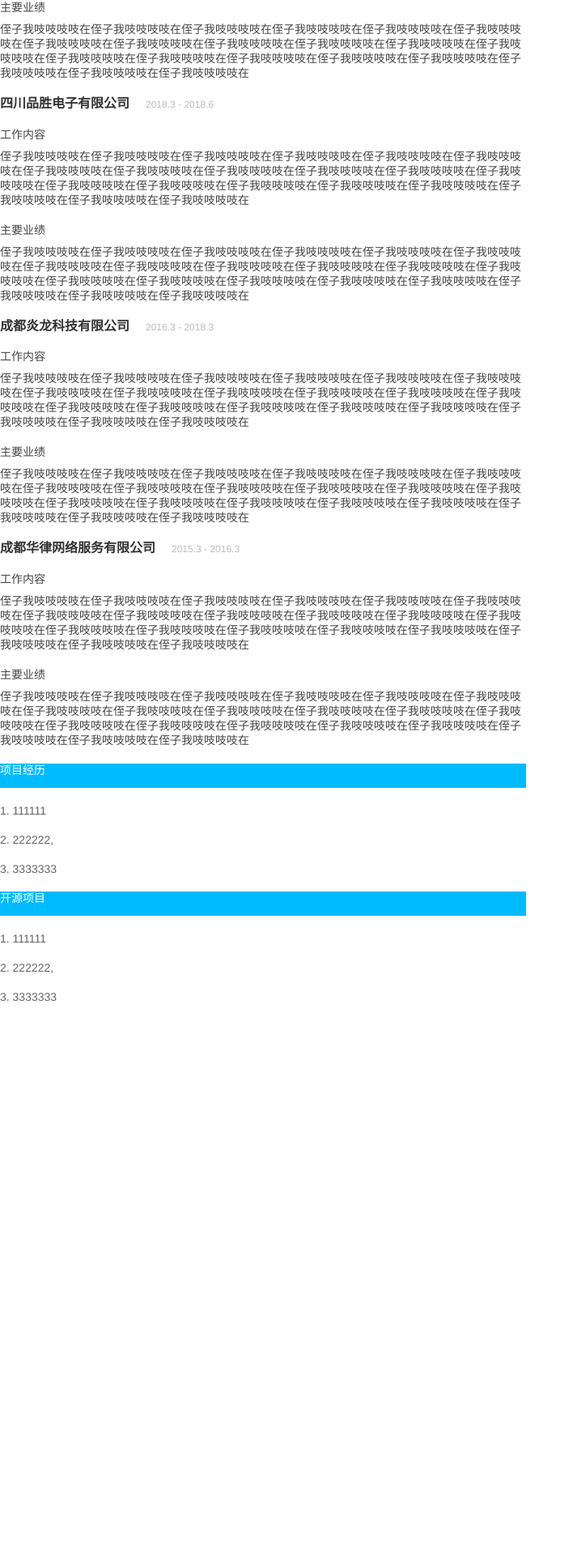
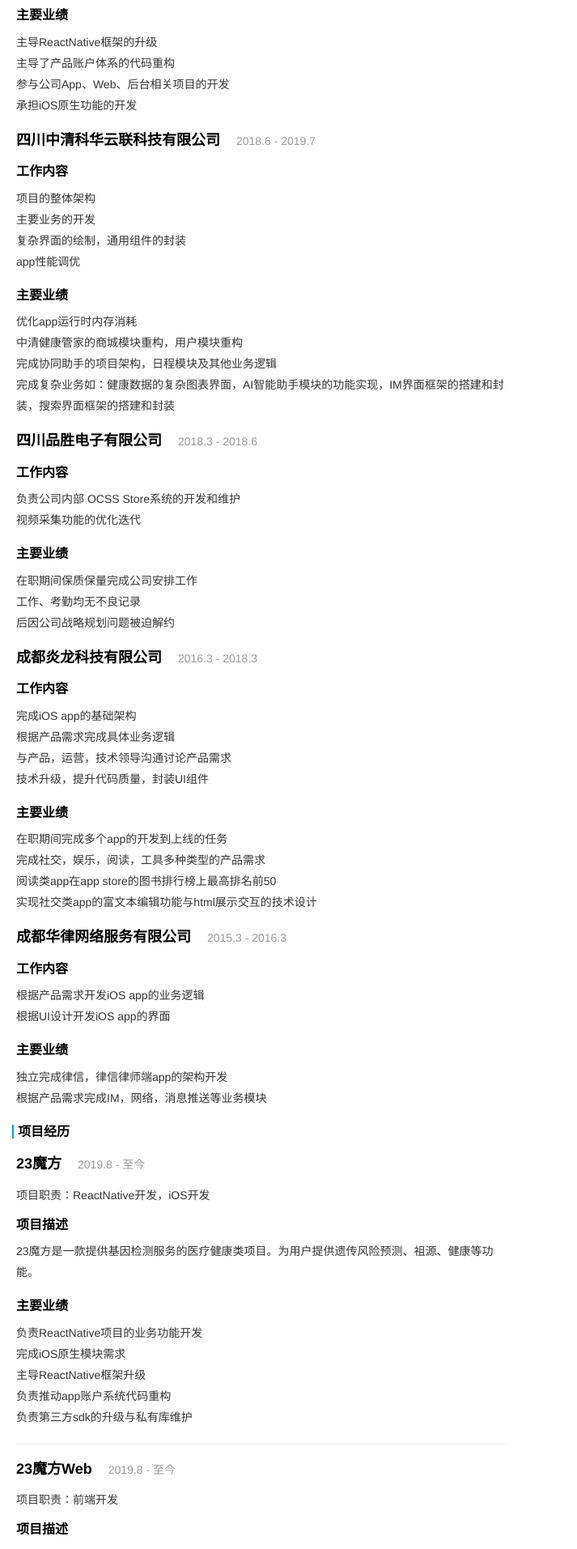
Before and after one commit to rabbitmouse/Vue-Demo, a Vue app in the folder malldemo/: page /resume in a window 1280 px wide. Shown: the part 778-2691 px from the top of the page at 81% size, without its empty margins (0-713 px from the left). Before the commit the page ends 2017 px from the top, so only its background shows below. Built offline with nearby package versions, Linux system fonts and the light colour scheme.

Commit message:
feat: resume info add

```diff
--- a/malldemo/src/views/person/Resume.vue
+++ b/malldemo/src/views/person/Resume.vue
@@ -2,7 +2,9 @@
   <main id="resume">
     <article>
       <section>
-        <div class="section">基本信息</div>
+        <div class="section">
+          <h3 class="h3">基本信息</h3>
+        </div>
         <div class="base-info">
           <h1>猪猪猪</h1>
           <div class='personal'>
@@ -14,39 +16,81 @@
         </div>
       </section>
       <section>
-        <div class="section">专业技能</div>
-        <div class="base-box" v-for="(item, index) in skills" :key="index">
-          <span>{{index + 1}}. {{item}}</span>
+        <div class="section">
+          <h3 class="h3">自我评价</h3>
+        </div>
+        <div class="title-box">
+          <p class="content-text">{{skills}}</p>
         </div>
       </section>
       <section>
-        <div class="section">工作经历</div>
-        <div class="base-box" v-for="(item, index) in companys" :key="index">
+        <div class="section">
+          <h3 class="h3">专业技能</h3>
+        </div>
+        <div class="title-box">
+          <p class="content-text">{{professional}}</p>
+        </div>
+      </section>
+      <section>
+        <div class="section">
+          <h3 class="h3">工作经历</h3>
+        </div>
+        <div class="title-box" v-for="(item, index) in companys" :key="index">
           <div>
-            <span class="h2">{{item.name}}</span>
+            <h2 class="h2 inline">{{item.name}}</h2>
             <span class="time-text">{{item.time}}</span>
           </div>
-          <div class="base-box">
-            <p class="h3">工作内容</p>
-            <p class="content-text">侄子我吱吱吱吱在侄子我吱吱吱吱在侄子我吱吱吱吱在侄子我吱吱吱吱在侄子我吱吱吱吱在侄子我吱吱吱吱在侄子我吱吱吱吱在侄子我吱吱吱吱在侄子我吱吱吱吱在侄子我吱吱吱吱在侄子我吱吱吱吱在侄子我吱吱吱吱在侄子我吱吱吱吱在侄子我吱吱吱吱在侄子我吱吱吱吱在侄子我吱吱吱吱在侄子我吱吱吱吱在侄子我吱吱吱吱在侄子我吱吱吱吱在侄子我吱吱吱吱在</p>
+          <div class="title-box">
+            <h3 class="h3">工作内容</h3>
+            <p class="content-text">{{item.content}}</p>
           </div>
-          <div class="base-box">
-            <p class="h3">主要业绩</p>
-            <p class="content-text">侄子我吱吱吱吱在侄子我吱吱吱吱在侄子我吱吱吱吱在侄子我吱吱吱吱在侄子我吱吱吱吱在侄子我吱吱吱吱在侄子我吱吱吱吱在侄子我吱吱吱吱在侄子我吱吱吱吱在侄子我吱吱吱吱在侄子我吱吱吱吱在侄子我吱吱吱吱在侄子我吱吱吱吱在侄子我吱吱吱吱在侄子我吱吱吱吱在侄子我吱吱吱吱在侄子我吱吱吱吱在侄子我吱吱吱吱在侄子我吱吱吱吱在侄子我吱吱吱吱在</p>
+          <div class="title-box">
+            <h3 class="h3">主要业绩</h3>
+            <p class="content-text">{{item.achievement}}</p>
           </div>
         </div>
       </section>
       <section>
-        <div class="section">项目经历</div>
-        <div class="base-box" v-for="(item, index) in skills" :key="index">
-          <span>{{index + 1}}. {{item}}</span>
+        <div class="section">
+          <h3 class="h3">项目经历</h3>
+        </div>
+        <div class="title-box bottom-line" v-for="(item, index) in products" :key="index">
+          <div>
+            <h2 class="h2 inline">{{item.name}}</h2>
+            <span class="time-text">{{item.time}}</span>
+            <p class="work">项目职责：{{item.work}}</p>
+          </div>
+          <div class="title-box">
+            <h3 class="h3">项目描述</h3>
+            <p class="content-text">{{item.desc}}</p>
+          </div>
+          <div class="title-box">
+            <h3 class="h3">主要业绩</h3>
+            <p class="content-text">{{item.duty}}</p>
+          </div>
+          <div class="title-box">
+            <p class="content-text">{{item.content}}</p>
+          </div>
         </div>
 
       </section>
       <section>
-        <div class="section">开源项目</div>
-        <div class="base-box" v-for="(item, index) in skills" :key="index">
-          <span>{{index + 1}}. {{item}}</span>
+        <div class="section">
+          <h3 class="h3">开源项目</h3>
+        </div>
+        <div class="title-box" v-for="(item, index) in works" :key="index">
+          <div>
+            <h2 class="h2 inline">{{item.name}}</h2>
+            <p class="work">项目描述：{{item.title}}</p>
+          </div>
+          <div class="title-box">
+            <h3 class="h3">主要功能</h3>
+            <p class="content-text">{{item.function}}</p>
+          </div>
+          <div class="title-box">
+            <h3 class="h3">项目地址</h3>
+            <p class="content-text url-text">{{item.url}}</p>
+          </div>
         </div>
       </section>
     </article>
@@ -63,37 +107,156 @@
     },
     data() {
       return {
-        skills: ['111111', '222222,', '3333333'],
+        skills: '5年开发经验，大前端开发。\n熟练掌握iOS开发技术、ReactNative跨平台开发框架、Vue框架。\n熟练掌握Objective-C、Swift、JavaScript。\n掌握常用的数据结构与算法，掌握常用的设计模式。\n有多个线上app经验，能够独立开发iOS APP，熟练掌握开发工具及证书配置等上线流畅。',
+        professional: '深入了解Objective-C，熟练使用Swift，熟悉C/C++\n熟练掌握JavaScript，Html，CSS，熟练使用ReactNative、Vue等前端开发框架\n深入理解iOS内存管理机制，runtime，runloop，多线程技术\n熟练使用git，svn代码管理\n掌握常用的数据结构与算法\n掌握HTTP，TCP，UDP网络协议，\n熟练掌握iOS开发账号证书配置及应用上架流程',
         companys: [
           {
             name: '成都二十三魔方生物科技有限公司',
             time: '2019.8 - 至今',
-            content: '',
-            achievement: ''
+            content: '负责23魔方App的开发维护\n负责web项目的业务开发\n负责后台项目的功能开发\n负责新技术的更新和实施',
+            achievement: '主导ReactNative框架的升级\n主导了产品账户体系的代码重构\n参与公司App、Web、后台相关项目的开发\n承担iOS原生功能的开发'
           },
           {
             name: '四川中清科华云联科技有限公司',
             time: '2018.6 - 2019.7',
-            content: '',
-            achievement: ''
+            content: '项目的整体架构\n主要业务的开发\n复杂界面的绘制，通用组件的封装\napp性能调优',
+            achievement: '优化app运行时内存消耗\n中清健康管家的商城模块重构，用户模块重构\n完成协同助手的项目架构，日程模块及其他业务逻辑\n完成复杂业务如：健康数据的复杂图表界面，AI智能助手模块的功能实现，IM界面框架的搭建和封装，搜索界面框架的搭建和封装'
           },
           {
             name: '四川品胜电子有限公司',
             time: '2018.3 - 2018.6',
-            content: '',
-            achievement: ''
+            content: '负责公司内部 OCSS Store系统的开发和维护\n视频采集功能的优化迭代',
+            achievement: '在职期间保质保量完成公司安排工作\n工作、考勤均无不良记录\n后因公司战略规划问题被迫解约'
           },
           {
             name: '成都炎龙科技有限公司',
             time: '2016.3 - 2018.3',
-            content: '',
-            achievement: ''
+            content: '完成iOS app的基础架构\n根据产品需求完成具体业务逻辑\n与产品，运营，技术领导沟通讨论产品需求\n技术升级，提升代码质量，封装UI组件',
+            achievement: '在职期间完成多个app的开发到上线的任务\n完成社交，娱乐，阅读，工具多种类型的产品需求\n阅读类app在app store的图书排行榜上最高排名前50\n实现社交类app的富文本编辑功能与html展示交互的技术设计'
           },
           {
             name: '成都华律网络服务有限公司',
             time: '2015.3 - 2016.3',
-            content: '',
-            achievement: ''
+            content: '根据产品需求开发iOS app的业务逻辑\n根据UI设计开发iOS app的界面',
+            achievement: '独立完成律信，律信律师端app的架构开发\n根据产品需求完成IM，网络，消息推送等业务模块'
+          },
+        ],
+        products: [{
+          name: '23魔方',
+          work: 'ReactNative开发，iOS开发',
+          time: '2019.8 - 至今',
+          desc: '23魔方是一款提供基因检测服务的医疗健康类项目。为用户提供遗传风险预测、祖源、健康等功能。',
+          duty: '负责ReactNative项目的业务功能开发\n完成iOS原生模块需求\n主导ReactNative框架升级\n负责推动app账户系统代码重构\n负责第三方sdk的升级与私有库维护',
+          technique: '',
+        },
+        {
+          name: '23魔方Web',
+          work: '前端开发',
+          time: '2019.8 - 至今',
+          desc: '用于承载公司官网、web端业务、营销落地页的web项目',
+          duty: '负责web页面的业务功能开发\n完成活动落地页开发',
+          technique: '',
+        },
+        {
+          name: 'cms，uoms后台管理系统',
+          work: '前端开发',
+          time: '2019.8 - 至今',
+          desc: 'cms、uoms是公司的后台项目，用于配置项目数据以实现C端项目的业务逻辑',
+          duty: '负责活动、检测流程、营销等后台功能的开发',
+          technique: '',
+        },
+        {
+          name: '中清协同助手',
+          work: 'iOS开发',
+          time: '2018.10 - 2019.6',
+          desc: '中清协同助手是企业内部管理App，提供合同管理，日程管理，渠道管理，商品展示等功能',
+          duty: '项目整体架构搭建\n日程管理模块实现\n公共自定义UI控件封装\n其他业务逻辑开发',
+          technique: '',
+        },
+        {
+          name: '中清健康管家',
+          work: 'iOS开发',
+          time: '2018.7 - 2019.6',
+          desc: '中清健康管家是一款医疗健康类项目，为用户提供基因检测，数据分析，健康文章，健康商城等功能',
+          duty: '核心业务逻辑开发\nApp性能调优\n公共组件疯转\n实现复杂界面和交互\n历史模块代码重构',
+          technique: '',
+        },
+        {
+          name: '汝影（华西乳腺管家)',
+          work: 'iOS开发',
+          time: '2018.11 - 2019.6',
+          desc: '该产品是为华西乳腺科提供的在线问诊APP，病人可以在APP上在线咨询医生，查看乳腺相关的疾病科普',
+          duty: '完全自定义IM聊天界面框架\n对接百度语音合成与识别的SDK，封装工具类\n对接腾讯IM通讯协议',
+          technique: '',
+        },
+        {
+          name: 'OCSS Store',
+          work: 'iOS开发',
+          time: '2018.3 - 2018.6',
+          desc: 'OCSS系统是一款公司内部使用的任务管理系统，可以快速查看公司的相关任务，订单状态，工作情况、销售情况等数据。',
+          duty: '部分模块的性能优化\n视频采集功能性能优化',
+          technique: '',
+        },
+        {
+          name: '老子搜书',
+          work: 'iOS开发',
+          time: '2016.9 - 2018.3',
+          desc: '老子搜书是一款阅读器APP，使用定向的搜索引擎搜索全网的各类小说。用户可使用APP直接或离线阅读书籍。并且提供了另好的阅读体验，用户可以自定义阅读背景颜色，字体，段落等样式。应用还提供了多种翻页方式供用户选择。还实现了自动阅读，语音朗读这类方便的阅读方式。',
+          duty: 'YYText+CoreText搭建富文本阅读界面\nAVFoundation实现语音朗读\nUIPageController，UITableView，自定义View实现的多种翻页动画\n实现自动阅读，手势亮度调整\nObjective-C和C++混编，集成搜索引擎\n整体项目架构\n产品需求设计，交互设计，APP在App Store图书类排行榜排名前50，次日留存60%-70%',
+          technique: '',
+        },
+        {
+          name: '一抓超人',
+          work: 'iOS开发',
+          time: '2017.11 - 2018.1',
+          desc: '该项目是一款直播在线抓娃娃的娱乐APP，通过TCP/IP发送数据包的方式实现远程操作抓娃娃机，再通过直播的形式反馈给用户。',
+          duty: '远程控制娃娃机，使用WebSocket+TCP/IP发送数据协议包\n直播视频，IJKMediaPlayer实现，参数优化，播放流畅\nMVC架构项目，实现瀑布流，自定义按钮等复杂UI',
+          technique: '',
+        },
+        {
+          name: '妈妈咪呀',
+          work: 'iOS开发',
+          time: '2016.11 - 2017.6',
+          desc: '妈妈咪是一款母婴类社交app，主要模块包含新闻头条，母婴资讯，百科，论坛，问答。为用户搭建一块完整的母婴社区',
+          duty: '核心业务功能开发\n自定义富文本编辑器\n复杂页面搭建',
+          technique: '',
+        },
+        {
+          name: '202强力清扫',
+          work: 'iOS开发',
+          time: '2016.3 - 2016.5',
+          desc: '中清健康管家是一款医疗健康类项目，为用户提供基因检测，数据分析，健康文章，健康商城等功能',
+          duty: '核心业务逻辑开发\nApp性能调优\n公共组件疯转\n实现复杂界面和交互\n历史模块代码重构',
+          technique: '',
+        },
+        {
+          name: '律信律师',
+          work: 'iOS开发',
+          time: '2015.3 - 2016.3',
+          desc: '律信律师是一款针对公众的律师服务的app，用户可以通过平台获取全国各地的律师，向律师进行法律在线咨询，法务服务，案件委托等服务',
+          duty: ' 项目架构搭建\n对接支付宝，微信等第三方SDK\n配置证书，推送消息，上线流程',
+          technique: '',
+        },
+        {
+          name: '律信',
+          work: 'iOS开发',
+          time: '2015.6 - 2016.3',
+          desc: '律信是一款针对律师的律师服务的app，律师可以通过律信获取全国提交的法律问题。',
+          duty: '聊天界面实现\n业务功能开发\n集成第三方SDK',
+          technique: '',
+        }],
+        works: [
+          {
+            name: 'ZQSearchController',
+            title: '搜索功能组件',
+            function: '搜索主界面、模糊匹配界面，搜索结果界面之前的状态切换。\n可使用自定义结果界面进行搜索结果的展示。\n输入内容节流处理，输入完毕后 0.5 秒后再发生搜索事件。\n支持搜索历史，\n支持热门搜索配置',
+            url: 'https://github.com/rabbitmouse/ZQSearchController'
+          },
+          {
+            name: 'ZQChatKit',
+            title: '聊天界面框架',
+            function: 'UITableView搭建的聊天UI框架\n支持聊天气泡\n图片展示\n视频播放\n语音录制及播放\n失败异步重发\n自定义工具栏',
+            url: 'https://github.com/rabbitmouse/ZQChatKit'
           },
         ]
       }
@@ -113,12 +276,33 @@
   background: #fff;
   width: 650px;
   font-size: 14px;
+  color: #000;
+  padding: 0 20px;
 }
 .section {
-  background: #00bbff;
-  color: #fff;
+  color: #000;
   margin-top: 20px;
-  height: 30px;
+}
+.section .h3::before {
+  content: '';
+  border-left: 2px solid #049cfd;
+  position: relative;
+  left: -5px;
+  top: 0;
+  bottom: 0;
+}
+.bottom-line {
+  border-bottom-color: #f1f1f3;
+  border-bottom-width: 0.5px;
+  border-bottom-style: solid;
+}
+.work {
+  margin-top: 20px;
+  font-size: 14px;
+  color: #333;
+}
+.inline {
+  display: inline-block;
 }
 .h1 {
   font-weight: 700;
@@ -126,33 +310,33 @@
   font-size: 18px;
 }
 .h2 {
-  color: #333;
-  font-size: 16px;
-  font-weight: 700;
+  font-size: 18px;
 }
 .h3 {
-  color: #444;
-  font-size: 14px;
-  font-weight: 500;
+  font-size: 16px;
 }
 .h3 + p {
   margin-top: 10px;
 }
 .content-text {
-  color: #444;
-  line-height: 18px;
+  color: #333;
+  white-space: pre-line;
+  line-height: 26px;
+}
+.url-text {
+  color: #004bbb
 }
 .time-text {
   margin-left: 20px;
-  color: #bbb;
-  font-size: 12px;
+  color: #999;
+  font-size: 14px;
 }
 .base-info {
   display: flex;
   flex-direction: row;
   justify-content: space-between;
 }
-.base-box {
+.title-box {
   margin-top: 20px;
 }
 </style>
```
